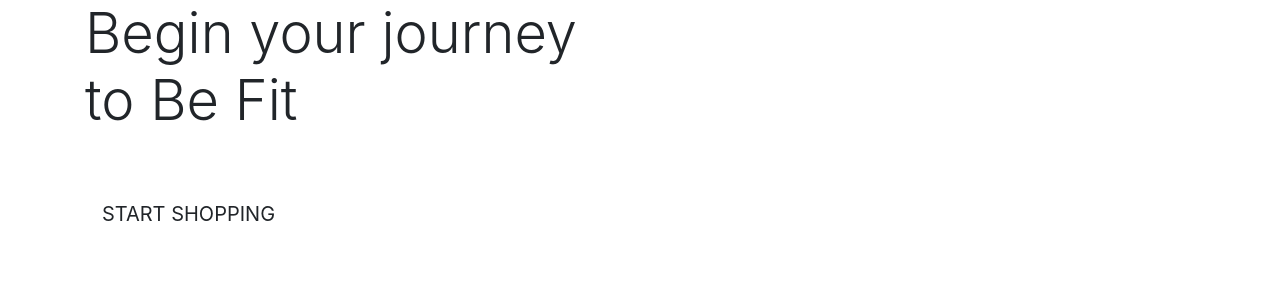
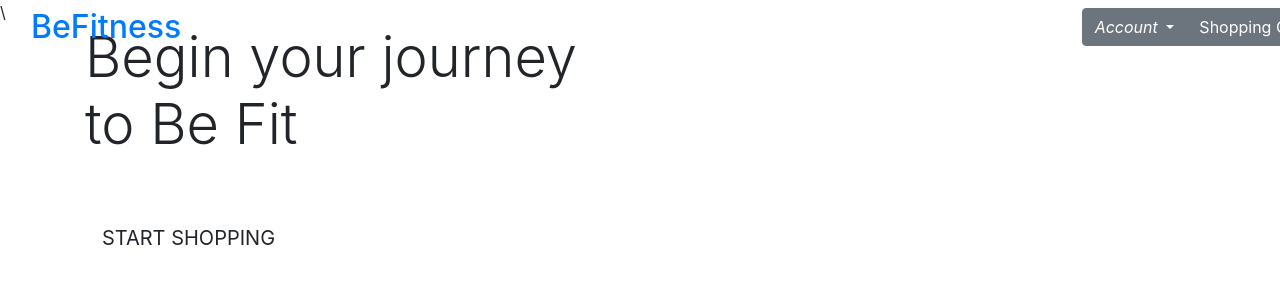
Before and after one commit to BesnikShala/BeFitness-MS4, a Django app: page / in a window 1280 px wide. Shown: the top 300 px of the page. Run offline with Django 3.2, Linux system fonts and the light colour scheme; some libraries are stand-ins or nearby versions.

Commit message:
Added main page header

```diff
--- a/templates/base.html
+++ b/templates/base.html
@@ -6,6 +6,7 @@
 <head>
 
     {% block meta %}
+    \
         <meta http-equiv="X-UA-Compatible" content="ie=edge">
         <meta charset="utf-8">
         <meta name="viewport" content="width=device-width, initial-scale=1, shrink-to-fit=no">
@@ -32,7 +33,54 @@
 </head>
 
 <body>
-    <header class="container-fluid fixed-top"></header>
+    <header class="container-fluid fixed-top">
+        <div class="row">
+            <div class="col-12 col-lg-10 my-auto py-1 py-lg-0 text-center text-lg-left">
+                <a href="" class="nav-link main-logo-link">
+                    <h2 class="logo-font text-black my-0">
+                        BeFitness
+                    </h2>
+                </a>
+            </div>
+            <div class="btn-group col-12 col-lg-2 my-auto py-1 py-lg-0 text-lg-right" role="group"
+                aria-label="Button group with nested dropdown">
+                <div class="btn-group text-lg-right my-0" role="group">
+                    <button id="btnGroupDrop1" type="button" class="btn btn-secondary dropdown-toggle"
+                        data-toggle="dropdown" aria-haspopup="true" aria-expanded="false">
+                        <i class="fas fa-user">Account</i>
+                    </button>
+                    <div class="dropdown-menu" aria-labelledby="btnGroupDrop1">
+                        {% if request.user.is_authenticated %}
+                            {% if request.user.is_superuser %}
+                                <a class="dropdown-item" href="#">Manage Products</a>
+                            {% endif %}
+                            <a class="dropdown-item" href="#">My Profile</a>
+                            <a class="dropdown-item" href="#">Log Out</a>
+                        {% else %}
+                            <a class="dropdown-item" href="#">Register</a>
+                            <a class="dropdown-item" href="#">Log In</a>
+                        {% endif %}
+                    </div>
+                </div>
+                <div class="btn-group" role="group">
+                    <button id="btnGroupDrop1" type="button" class="btn btn-secondary dropdown-toggle"
+                        data-toggle="dropdown" aria-haspopup="true" aria-expanded="false">
+                        Shopping Cart
+                        <a class="text-small my-0">
+                            {% if grand_total %}
+                                £{{ grand_total|floatformat:2 }}
+                            {% else %}
+                                £0.00
+                            {% endif %}
+                        </a>
+                    </button>
+                    <div class="dropdown-menu" aria-labelledby="btnGroupDrop1">
+                        <button type="button" class="btn btn-secondary">2</button>
+                    </div>
+                </div>
+            </div>
+        </div>
+    </header>
 
     {% if messages %}
         <div class="message-container"></div>
```
